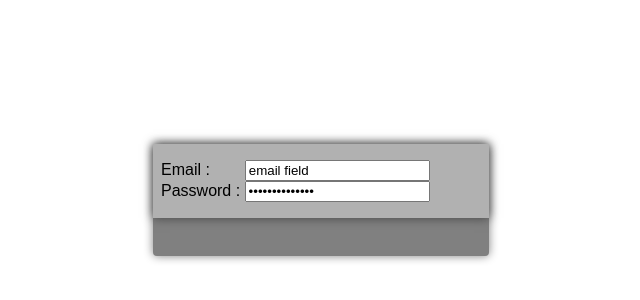
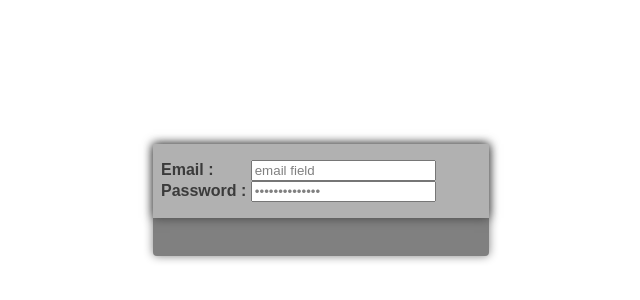
Before and after one commit to MoldsaMalikhain/trainee-task, a plain HTML site: page html_css/login.html in a window 1280 px wide. Shown: the part 176-476 px from the top of the page, without its empty margins (319-959 px from the left). Drawn offline with Linux system fonts and the light colour scheme.

Commit message:
readme update

```diff
--- a/html_css/login.css
+++ b/html_css/login.css
@@ -1,6 +1,8 @@
 body {
   display: block;
   font-family: Arial, Helvetica, sans-serif;
+  font-weight: 800;
+  color: rgb(59, 59, 59);
 }
 .login_container {
   margin: auto;
@@ -21,6 +23,9 @@ body {
   background-color: rgb(177, 177, 177);
   box-shadow: rgb(65, 65, 65) 0px 0 10px;
 }
+input{
+  color: gray;
+}
 #em {
-  margin-left: 1.9rem;
+  margin-left: 2.05rem;
 }
```
Also changed, not shown: README.md.
